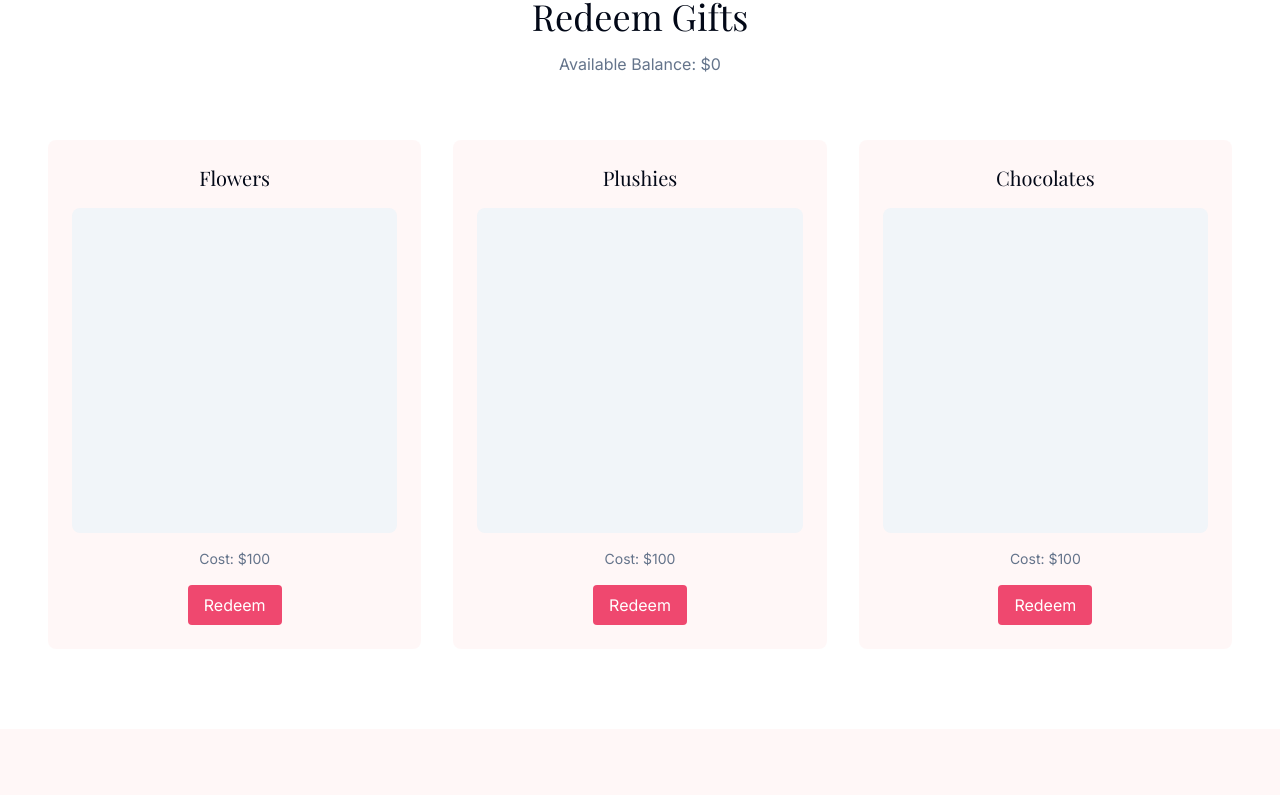
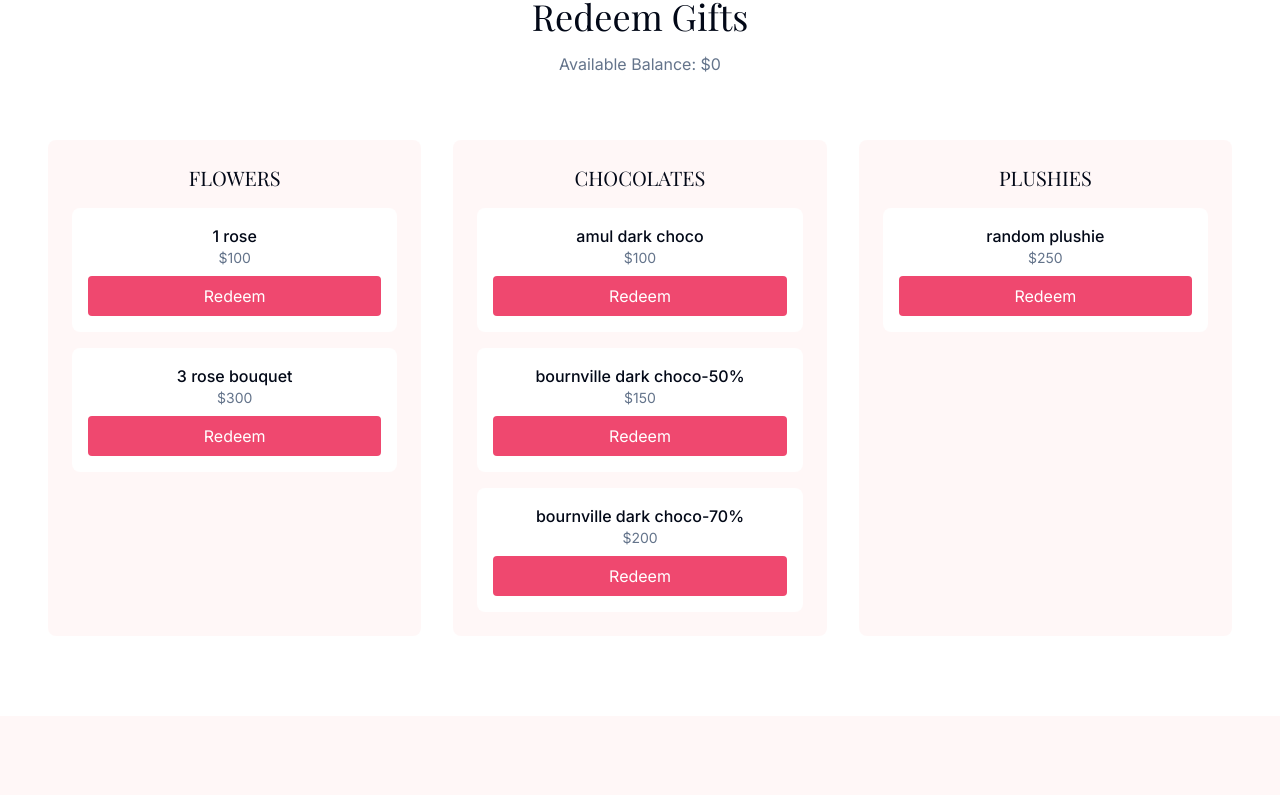
Before and after one commit to vishwadoshi-19/heartful-tribute, a React (Vite) app: page / in a window 1280 px wide. Shown: the part 2676-3471 px from the top of the page. Built offline with nearby package versions, Linux system fonts and the light colour scheme; no server answers; the database is empty.

Commit message:
Run SQL query
The SQL query has been reviewed and executed.

```diff
--- a/src/integrations/supabase/types.ts
+++ b/src/integrations/supabase/types.ts
@@ -26,25 +26,25 @@ export type Database = {
           created_at: string | null
           delivery_address: string
           delivery_instructions: string | null
-          gift_type: string
+          gift_type: Database["public"]["Enums"]["gift_type"]
           id: number
-          preferred_time: string | null
+          preferred_time: string
         }
         Insert: {
           created_at?: string | null
           delivery_address: string
           delivery_instructions?: string | null
-          gift_type: string
+          gift_type: Database["public"]["Enums"]["gift_type"]
           id?: number
-          preferred_time?: string | null
+          preferred_time: string
         }
         Update: {
           created_at?: string | null
           delivery_address?: string
           delivery_instructions?: string | null
-          gift_type?: string
+          gift_type?: Database["public"]["Enums"]["gift_type"]
           id?: number
-          preferred_time?: string | null
+          preferred_time?: string
         }
         Relationships: []
       }
@@ -56,7 +56,13 @@ export type Database = {
       [_ in never]: never
     }
     Enums: {
-      [_ in never]: never
+      gift_type:
+        | "1 rose"
+        | "3 rose bouquet"
+        | "amul dark choco"
+        | "bournville dark choco-50%"
+        | "bournville dark choco-70%"
+        | "random plushie"
     }
     CompositeTypes: {
       [_ in never]: never
--- a/src/pages/Index.tsx
+++ b/src/pages/Index.tsx
@@ -3,11 +3,29 @@ import { Heart, Gift, Calendar } from "lucide-react";
 import { supabase } from "@/integrations/supabase/client";
 import { useToast } from "@/hooks/use-toast";
 
+const GIFT_OPTIONS = {
+  FLOWERS: [
+    { id: "1_rose", name: "1 rose", price: 100 },
+    { id: "3_rose", name: "3 rose bouquet", price: 300 }
+  ],
+  CHOCOLATES: [
+    { id: "amul", name: "amul dark choco", price: 100 },
+    { id: "bournville_50", name: "bournville dark choco-50%", price: 150 },
+    { id: "bournville_70", name: "bournville dark choco-70%", price: 200 }
+  ],
+  PLUSHIES: [
+    { id: "random_plushie", name: "random plushie", price: 250 }
+  ]
+};
+
+const DEFAULT_ADDRESS = "blueridge township";
+
 const Index = () => {
   const fadeRefs = useRef<(HTMLElement | null)[]>([]);
   const [balance, setBalance] = useState<number | null>(null);
   const [selectedGift, setSelectedGift] = useState<string>("");
-  const [address, setAddress] = useState("");
+  const [selectedCategory, setSelectedCategory] = useState<keyof typeof GIFT_OPTIONS | "">("");
+  const [address, setAddress] = useState(DEFAULT_ADDRESS);
   const [instructions, setInstructions] = useState("");
   const [preferredTime, setPreferredTime] = useState("");
   const { toast } = useToast();
@@ -47,20 +65,42 @@ const Index = () => {
     setBalance(data?.amount || 0);
   };
 
-  const handleRedeemGift = async (giftType: string) => {
-    if (!address) {
+  const getGiftPrice = (giftId: string): number => {
+    for (const category of Object.values(GIFT_OPTIONS)) {
+      const gift = category.find(g => g.id === giftId);
+      if (gift) return gift.price;
+    }
+    return 0;
+  };
+
+  const handleRedeemGift = async (giftId: string) => {
+    if (!preferredTime) {
       toast({
         title: "Missing Information",
-        description: "Please provide a delivery address",
+        description: "Please provide a preferred delivery time",
         variant: "destructive",
       });
       return;
     }
 
+    const giftPrice = getGiftPrice(giftId);
+    if ((balance || 0) < giftPrice) {
+      toast({
+        title: "Insufficient Balance",
+        description: "You don't have enough balance for this gift",
+        variant: "destructive",
+      });
+      return;
+    }
+
+    const giftName = Object.values(GIFT_OPTIONS)
+      .flat()
+      .find(g => g.id === giftId)?.name;
+
     const { error } = await supabase
       .from("gift_orders")
       .insert({
-        gift_type: giftType,
+        gift_type: giftName,
         delivery_address: address,
         delivery_instructions: instructions,
         preferred_time: preferredTime,
@@ -75,10 +115,10 @@ const Index = () => {
       return;
     }
 
-    // Update balance (subtract 100 for each gift)
+    // Update balance
     const { error: balanceError } = await supabase
       .from("balance")
-      .update({ amount: (balance || 0) - 100 })
+      .update({ amount: (balance || 0) - giftPrice })
       .eq("amount", balance);
 
     if (balanceError) {
@@ -92,14 +132,14 @@ const Index = () => {
 
     toast({
       title: "Success",
-      description: `Your ${giftType} will be delivered as requested!`,
+      description: `Your ${giftName} will be delivered as requested!`,
     });
 
     // Reset form and refresh balance
-    setAddress("");
+    setSelectedGift("");
+    setSelectedCategory("");
     setInstructions("");
     setPreferredTime("");
-    setSelectedGift("");
     fetchBalance();
   };
 
@@ -177,16 +217,19 @@ const Index = () => {
           </div>
 
           <div className="grid grid-cols-1 md:grid-cols-3 gap-8">
-            {["Flowers", "Plushies", "Chocolates"].map((gift, index) => (
+            {Object.entries(GIFT_OPTIONS).map(([category, options], categoryIndex) => (
               <div
-                key={gift}
-                ref={(el) => (fadeRefs.current[10 + index] = el)}
+                key={category}
+                ref={(el) => (fadeRefs.current[10 + categoryIndex] = el)}
                 className="fade-in p-6 rounded-lg bg-secondary/50 text-center"
               >
-                <h3 className="font-display text-xl mb-4">{gift}</h3>
-                <div className="aspect-square bg-muted rounded-lg mb-4" />
-                <p className="text-sm text-muted-foreground mb-4">Cost: $100</p>
-                {selectedGift === gift ? (
+                <h3 className="font-display text-xl mb-4">{category}</h3>
+                <div className="space-y-4">
+                  {options.map((gift) => (
+                    <div key={gift.id} className="p-4 bg-background rounded-lg">
+                      <p className="font-medium">{gift.name}</p>
+                      <p className="text-sm text-muted-foreground mb-2">${gift.price}</p>
+                      {selectedGift === gift.id ? (
                         <div className="space-y-4">
                           <input
                             type="text"
@@ -204,21 +247,25 @@ const Index = () => {
                           />
                           <input
                             type="text"
-                      placeholder="Preferred Time (Optional)"
+                            placeholder="Preferred Time (Required)"
                             value={preferredTime}
                             onChange={(e) => setPreferredTime(e.target.value)}
                             className="w-full p-2 rounded border border-border bg-background"
+                            required
                           />
                           <div className="flex gap-2">
                             <button
-                        onClick={() => handleRedeemGift(gift)}
+                              onClick={() => handleRedeemGift(gift.id)}
                               className="flex-1 bg-primary text-white px-4 py-2 rounded hover:bg-primary/90 transition-colors"
-                        disabled={(balance || 0) < 100}
+                              disabled={(balance || 0) < gift.price}
                             >
                               Confirm
                             </button>
                             <button
-                        onClick={() => setSelectedGift("")}
+                              onClick={() => {
+                                setSelectedGift("");
+                                setSelectedCategory("");
+                              }}
                               className="flex-1 bg-muted text-foreground px-4 py-2 rounded hover:bg-muted/90 transition-colors"
                             >
                               Cancel
@@ -227,13 +274,19 @@ const Index = () => {
                         </div>
                       ) : (
                         <button
-                    onClick={() => setSelectedGift(gift)}
-                    className="bg-primary text-white px-4 py-2 rounded hover:bg-primary/90 transition-colors"
-                    disabled={(balance || 0) < 100}
+                          onClick={() => {
+                            setSelectedGift(gift.id);
+                            setSelectedCategory(category as keyof typeof GIFT_OPTIONS);
+                          }}
+                          className="bg-primary text-white px-4 py-2 rounded hover:bg-primary/90 transition-colors w-full"
+                          disabled={(balance || 0) < gift.price}
                         >
                           Redeem
                         </button>
                       )}
+                    </div>
+                  ))}
+                </div>
               </div>
             ))}
           </div>
```
Lines whose indentation alone changed are shown as unchanged.
